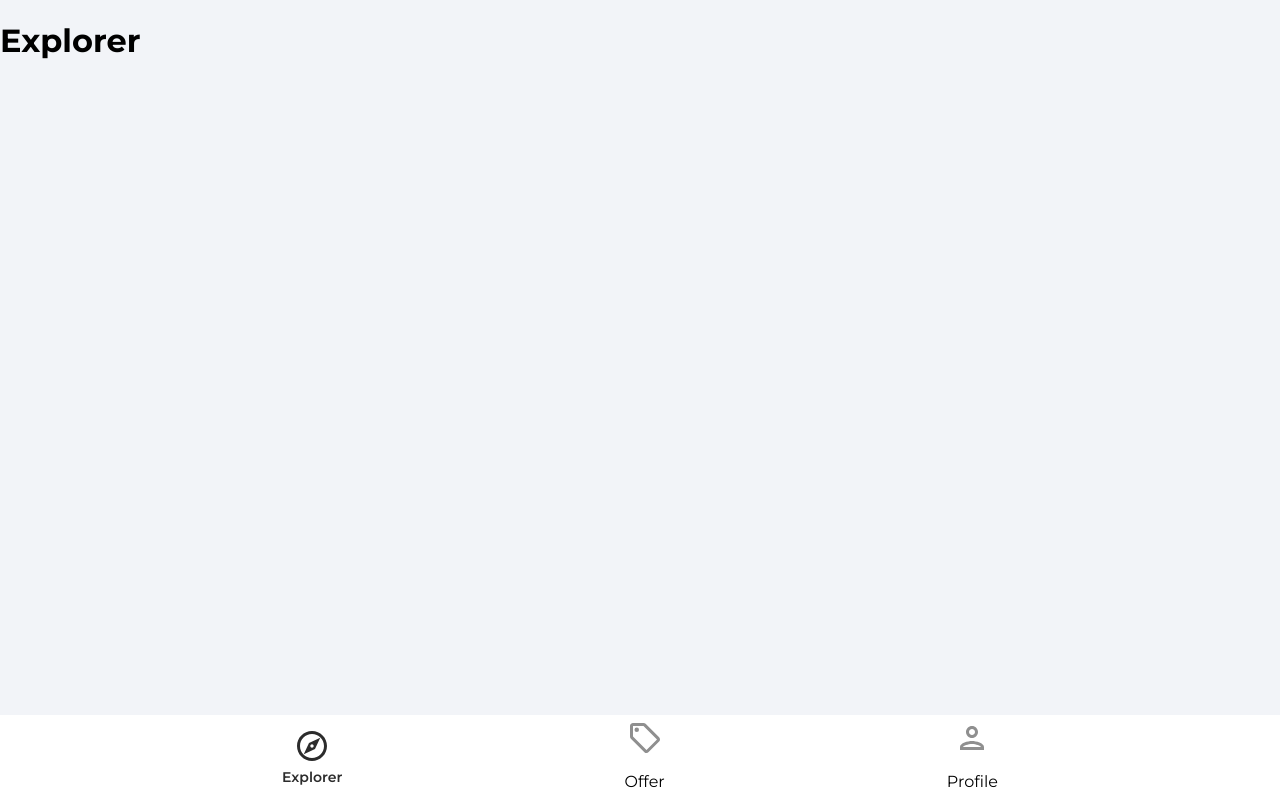
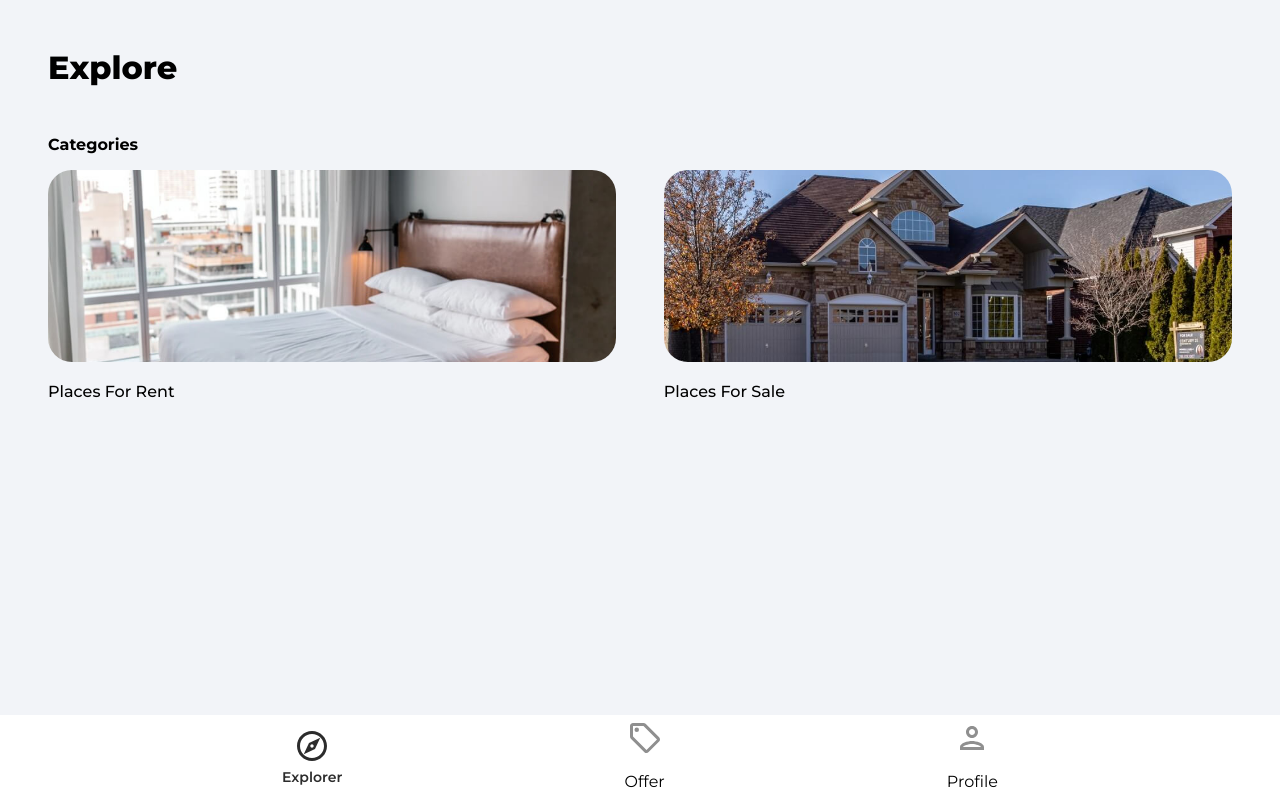
Before and after one commit to GregPetropoulos/Home-Deals, a React (Create React App) app: page / in a window 1280 px wide. Built offline with nearby package versions, Linux system fonts and the light colour scheme; no server answers.

Commit message:
Created a Category page and added photos sale and rent .

```diff
--- a/src/App.js
+++ b/src/App.js
@@ -11,7 +11,7 @@
 import ForgotPassword from './pages/ForgotPassword';
 import SignIn from './pages/SingIn';
 import SignUp from './pages/SignUp';
-
+import Category from './pages/Category';
 import PrivateRoute from './components/PrivateRoute';
 
 function App() {
@@ -21,6 +21,7 @@
         <Routes>
           <Route path='/' element={<Explorer />} />
           <Route path='/offers' element={<Offers />} />
+          <Route path='/category/:categoryName' element={<Category />} />
 
           {/* nested private route */}
           <Route path='/profiles' element={<PrivateRoute />}>
--- /dev/null
+++ b/src/pages/Category.jsx
@@ -0,0 +1,9 @@
+import React from 'react'
+
+const Category = () => {
+  return (
+    <div>Category</div>
+  )
+}
+
+export default Category
--- a/src/pages/Explorer.jsx
+++ b/src/pages/Explorer.jsx
@@ -1,7 +1,37 @@
+import { Link } from 'react-router-dom';
+import rentCategoryImage from '../assets/jpg/rentCategoryImage.jpg';
+import sellCategoryImage from '../assets/jpg/sellCategoryImage.jpg';
+
 const Explorer = () => {
   return (
-    <div>
-      <h1>Explorer</h1>
+    <div className='explore'>
+      <header>
+        <p className='pageHeader'>Explore</p>
+      </header>
+      <main>
+        {/* Slider */}
+
+        <p className='exploreCategoryHeading'>Categories</p>
+
+        <div className='exploreCategories'>
+          <Link to='/category/rent'>
+            <img
+              src={rentCategoryImage}
+              alt='rent'
+              className='exploreCategoryImg'
+            />
+            <p className="exploreCategoryName">Places For Rent</p>
+          </Link>
+          <Link to='/category/sell'>
+            <img
+              src={sellCategoryImage}
+              alt='sell'
+              className='exploreCategoryImg'
+            />
+            <p className="exploreCategoryName">Places For Sale</p>
+          </Link>
+        </div>
+      </main>
     </div>
   );
 };
```
